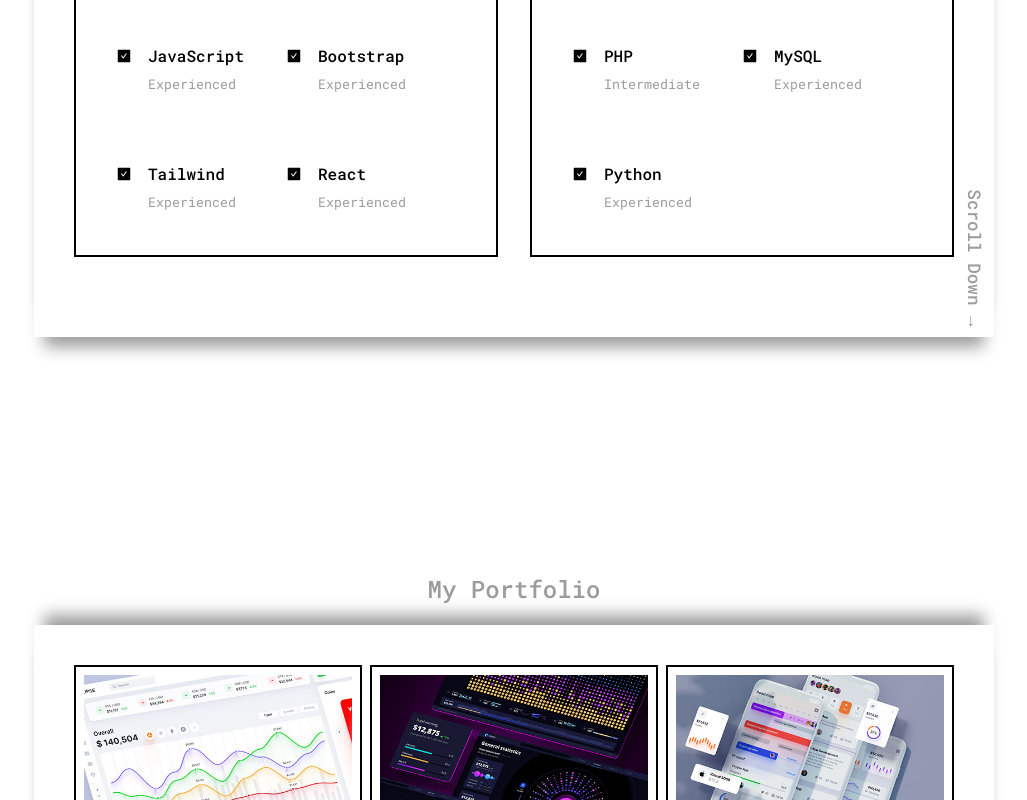
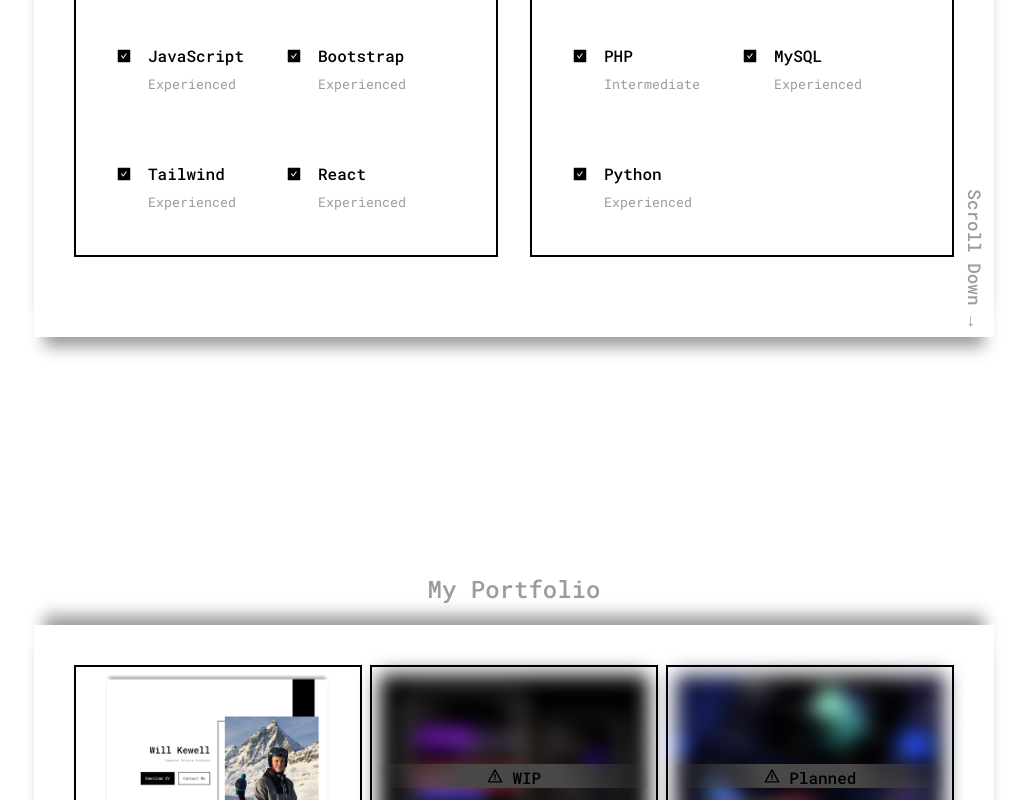
Before and after one commit to willkewell/willkewell.github.io, a React (Create React App) app: page / in a window 1280 px wide. Shown: the part 2000-2800 px from the top of the page, without its empty margins (126-1153 px from the left). Built offline with nearby package versions, Linux system fonts and the light colour scheme.

Commit message:
WIP & Planned Portfolio banners, content updates

```diff
--- a/src/components/about/about.css
+++ b/src/components/about/about.css
@@ -20,6 +20,11 @@
     flex-direction: row;
     padding: 2.5rem;
     /* width: max-content; */
+}
+
+.about__content {
+    display: flex;
+    flex-direction: column;
 }
 
 .about__cards {
@@ -64,6 +69,11 @@
     .about__container {
         height: fit-content;
     }
+
+    .about__content {
+        justify-content: center;
+        align-items: center;
+    }
     .about__cards {
         grid-template-columns: 1fr;
         grid-template-rows: repeat(3, 1fr);
--- a/src/components/contact/Contact.jsx
+++ b/src/components/contact/Contact.jsx
@@ -36,6 +36,9 @@ const Contact = () => {
               <button type='submit' className='btn btn-primary'>Send Message</button>
             </form>
           </div>
+
+          <a href="#footer" className='scroll__down contact__scroll__down'>Scroll Down →</a>
+
         </div>
     </section>
   )
--- a/src/components/contact/contact.css
+++ b/src/components/contact/contact.css
@@ -10,6 +10,7 @@
 
 .contact__container {
     /* height: 70vh; */
+    position: relative;
     display: flex;
     padding: 2.5rem 2.5rem;
     gap: 1.5rem;
@@ -70,6 +71,13 @@ input, textarea {
     resize: none;
 }
 
+.contact__scroll__down {
+    position: absolute;
+    transform: rotate(90deg);
+    right: -3rem;
+    bottom: 4rem;
+}
+
 /* MEDIA QUERIES (TABLET DEVICES) */
 @media screen and (max-width: 1024px) {
 
--- a/src/components/footer/Footer.jsx
+++ b/src/components/footer/Footer.jsx
@@ -5,7 +5,7 @@ import './footer.css'
 
 const Footer = () => {
   return (
-    <footer>
+    <footer id='footer'>
         <a href="#" className='footer__header'>William Kewell</a>
 
         <ul className='permalinks'>
--- a/src/components/header/header.css
+++ b/src/components/header/header.css
@@ -16,6 +16,7 @@ header {
 }
 
 .header__content {
+    min-height: 0;
     width: 50%;
     display: flex;
     flex-direction: column;
@@ -36,6 +37,7 @@ header {
 /* PORTRAIT STYLING */
 
 .header__me {
+    min-height: 0;
     height: 100%;
     width: 50%;
     margin-left: 4rem;
@@ -82,6 +84,7 @@ header {
 }
 
 .header__scroll__down {
+    margin-bottom: 1rem;
     position: absolute;
     transform: rotate(90deg);
     right: -3rem;
@@ -102,14 +105,16 @@ header {
         display: flex;
         position: relative;
         flex-direction: column;
-        justify-content: center;
-        padding: 6rem 0 0 0;
+        /* justify-content: center;/ */
+        margin-top: 6rem;
+        gap: 1rem;
     }
 
     .header__content {
-        /* height: 30%; */
+        /* width: min-content; */
+        height: 30%;
         text-align: center;
-        margin-right: 0;
+        margin: 0 2rem;
         /* margin-bottom: 2rem; */
     }
 
@@ -118,16 +123,20 @@ header {
     }
 
     .header__me {
-        height: fit-content;
+        height: 70%;
+        display: flex;
+        height: auto;
         /* padding-top: 4rem; */
-        margin: 4rem auto;
+        /* margin-top: 4rem; */
+        margin-left: 0;
         /* position: relative; */
-        /* justify-content: center; */
-        /* align-items: center; */
+        justify-content: center;
+        align-items: start;
     }
 
     .header__me-image {
-
+        display: flex;
+        max-width: 250px;
     }
 
     .header__container-deco {
--- a/src/components/portfolio/Portfolio.jsx
+++ b/src/components/portfolio/Portfolio.jsx
@@ -1,55 +1,49 @@
 import React from 'react'
-import IMG1 from '../../assets/portfolio1.jpg'
+// import IMG1 from '../../assets/portfolio1.jpg'
 import IMG2 from '../../assets/portfolio2.jpg'
 import IMG3 from '../../assets/portfolio3.jpg'
 import IMG4 from '../../assets/portfolio4.jpg'
 import IMG5 from '../../assets/portfolio5.png'
 import IMG6 from '../../assets/portfolio6.jpg'
+
+import IMG1 from '../../assets/cv-site-portfolio-pic-crop.png'
+
+import { GrStatusWarning } from "react-icons/gr";
 import './portfolio.css'
 
 const data = [
     {
       id: 1,
       image: IMG1,
-      title: 'Currency Dashboard & Financial Visualisation',
-      github: 'https://github.com',
-      demo: 'https://dribbble.com'
+      title: 'CV / Portfolio Website',
+      github: 'https://github.com/willkewell/willkewell.github.io',
+      demo: 'https://willkewell.github.io',
+      state: 'complete'
     },
     {
       id: 2,
-      image: IMG2,
-      title: 'Charts Templates & Infographics in Figma',
+      image: IMG4,
+      title: 'Sockets Chess',
       github: 'https://github.com',
-      demo: 'https://dribbble.com'
+      demo: 'https://dribbble.com',
+      state: 'WIP'
     },
     {
       id: 3,
-      image: IMG3,
-      title: 'Figma Dashboard UI Kit for Data Design Web Apps',
+      image: IMG5,
+      title: 'Chatroom Webapp',
       github: 'https://github.com',
-      demo: 'https://dribbble.com'
+      demo: 'https://dribbble.com',
+      state: 'Planned'
     },
     {
       id: 4,
-      image: IMG4,
-      title: 'Maintaining Tasks & Tracking Progress',
+      image: IMG6,
+      title: 'Recipe Mobile App',
       github: 'https://github.com',
-      demo: 'https://dribbble.com'
-    },
-    {
-      id: 5,
-      image: IMG5,
-      title: 'Charts Templates & Infographics in Figma',
-      github: 'https://github.com',
-      demo: 'https://dribbble.com'
-    },
-    {
-      id: 6,
-      image: IMG6,
-      title: 'Charts Templates & Infographics in Figma',
-      github: 'https://github.com',
-      demo: 'https://dribbble.com'
-    },
+      demo: 'https://dribbble.com',
+      state: 'Planned'
+    }
   ]
 
 const Portfolio = () => {
@@ -60,16 +54,20 @@ const Portfolio = () => {
         <div className="container portfolio__container">
             <div className="portfolio__items">
                 {
-                    data.map(({id, image, title, github, demo}) => {
+                    data.map(({id, image, title, github, demo, state}) => {
                         return(
-                            <article key={id} className="portfolio__item">
-                                <div className="portfolio__item-image">
+                            <article key={id} className={"portfolio__item portfolio__item-" + state}>
+                                <div className={"portfolio__item-image portfolio__item-" + state + "-image"}>
+                                    <div className={"portfolio__item-" + state  + "-status"}>
+                                      <h4><GrStatusWarning /> {state}</h4>
+                                    </div >
+                                    <div className={"portfolio__item-" + state  + "-status-blur"} />
                                     <img src={image} alt={title} />
                                 </div>
                                 <h3>{title}</h3>
-                                <div className="portfolio__item-cta">
-                                    <a href={github} className="btn" rel='opener'>Github</a>
-                                    <a href={demo} className="btn btn-primary" rel='opener'>Demo</a>
+                                <div className={"portfolio__item-cta portfolio__item-" + state + "-cta"}>
+                                    <a href={github} className={"btn btn- " + state} target="_blank" rel='noreferrer'>Github</a>
+                                    <a href={demo} className={"btn btn-primary btn-primary- " + state} target="_blank" rel='noreferrer'>Demo</a>
                                 </div>
                             </article>
                         )
--- a/src/components/portfolio/portfolio.css
+++ b/src/components/portfolio/portfolio.css
@@ -45,14 +45,14 @@
     border-color: var(--color-black);
 }
 
+.portfolio__item-image{
+    position: relative;
+}
+
 .portfolio__item-image img {
     margin: 0 auto;
     max-width: 35vh;
     object-fit: contain;
-}
-
-.portfolio__item h3 {
-    font-size: 1rem;
 }
 
 .portfolio__item-cta {
@@ -64,6 +64,91 @@
     gap: 0.5rem;
     bottom: 0.05rem;
     left: 0.05rem;
+}
+
+.portfolio__item-WIP-status {
+    left: 50%;
+    top: 50%;
+    transform: translate(-50%, -50%);
+    position: absolute;
+    background: linear-gradient(0.2turn, transparent, #494847, #494847, transparent);
+    width: 100%;
+    height: 12%;
+    top: 50%;
+    z-index: 3;
+}
+
+.portfolio__item-WIP-status h4 {
+    text-align: center;
+}
+
+.portfolio__item-Planned-status {
+    left: 50%;
+    top: 50%;
+    transform: translate(-50%, -50%);
+    position: absolute;
+    background: linear-gradient(0.2turn, transparent, #494847, #494847, transparent);
+    width: 100%;
+    height: 12%;
+    top: 50%;
+    z-index: 3;
+}
+
+.portfolio__item-Planned-status h4 {
+    text-align: center;
+}
+
+.portfolio__item:not(.portfolio__item-WIP):not(.portfolio__item-Planned) h4{
+    display: none;
+}
+
+/* .portfolio__item-WIP-status {
+    left: 50%;
+    top: 50%;
+    transform: translate(-50%, -50%);
+    position: absolute;
+    background: linear-gradient(0.2turn, transparent, #494847, #494847, transparent);
+    width: 100%;
+    height: 12%;
+    top: 50%;
+    z-index: 3;
+}
+
+.portfolio__item-WIP-status h4 {
+    text-align: center;
+}
+
+.portfolio__item:not(.portfolio__item-WIP) h4{
+    display: none;
+} */
+
+/* .portfolio__item-WIP-status-blur {
+    left: 50%;
+    top: 50%;
+    transform: translate(-50%, -50%);
+    position: absolute;
+    background: #494847;
+    width: 100%;
+    height: 5%;
+    top: 50%;
+    box-shadow: 0 0 5px 5px #494847;;
+    z-index: 2;
+} */
+
+.portfolio__item-WIP-image img, .portfolio__item-Planned-image img {
+    filter: blur(10px);
+}
+
+.portfolio__item-WIP-cta a.btn-primary {
+    background: var(--color-grey);
+    opacity: 0.6;
+    cursor: not-allowed;
+}
+
+.portfolio__item-Planned-cta a {
+    background: var(--color-grey);
+    opacity: 0.6;
+    cursor: not-allowed;
 }
 
 .portfolio__scroll__down {
```
Also changed, not shown: src/assets/cv-site-portfolio-pic-crop.png (added).
